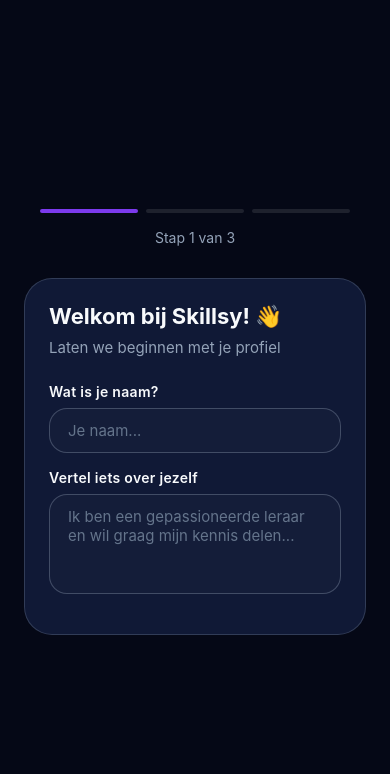
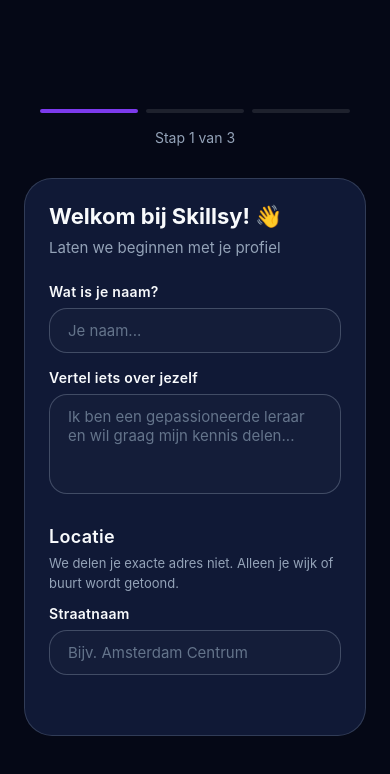
Before and after one commit to Cyber-morocco/Skillsy, a React Native app: screen /ProfileCreationStep1 in a window 390 px wide. Shown: the top 774 px of the page. Built offline with nearby package versions, Linux system fonts and the light colour scheme.

Commit message:
locatie invulvakken

```diff
--- a/mobile/src/navigation/AuthStack.tsx
+++ b/mobile/src/navigation/AuthStack.tsx
@@ -6,7 +6,7 @@
 } from '@react-navigation/native-stack';
 import { authColors } from '../styles/authStyles';
 
-// Import screens
+
 import {
   LoginScreen,
   SignupScreen,
--- a/mobile/src/screens/LoginScreen.tsx
+++ b/mobile/src/screens/LoginScreen.tsx
@@ -26,7 +26,6 @@
   const [rememberMe, setRememberMe] = useState(false);
 
   const handleLogin = () => {
-    // TODO: wire up with backend auth flow
     console.log('Logging in with:', { email, password });
   };
 
--- a/mobile/src/screens/ProfileCreationStep1.tsx
+++ b/mobile/src/screens/ProfileCreationStep1.tsx
@@ -21,9 +21,10 @@
 const ProfileCreationStep1: React.FC<NavProps> = ({ navigation }) => {
     const [name, setName] = useState('');
     const [bio, setBio] = useState('');
+    const [street, setStreet] = useState('');
+
     const [focusedField, setFocusedField] = useState<string | null>(null);
 
-    // Helper for consistent input styling
     const getInputStyle = (field: string) => [
         styles.input,
         focusedField === field && styles.inputFocused,
@@ -40,23 +41,16 @@
                     contentContainerStyle={styles.scrollContent}
                     keyboardShouldPersistTaps="handled"
                 >
-                    {/* HEADER / PROGRESS */}
-                    {/* Dit is het eerste stuk: De voortgangsbalk en stapindicator */}
                     <View style={{ alignItems: 'center', marginBottom: 32 }}>
                         <View style={{ flexDirection: 'row', width: '100%', justifyContent: 'space-between', marginBottom: 16, paddingHorizontal: 16 }}>
-                            {/* Huidige stap (actief) */}
                             <View style={{ height: 4, flex: 1, backgroundColor: authColors.accent, borderRadius: 2, marginRight: 8 }} />
-                            {/* Stap 2 (inactief) */}
                             <View style={{ height: 4, flex: 1, backgroundColor: 'rgba(255,255,255,0.1)', borderRadius: 2, marginRight: 8 }} />
-                            {/* Stap 3 (inactief) */}
                             <View style={{ height: 4, flex: 1, backgroundColor: 'rgba(255,255,255,0.1)', borderRadius: 2 }} />
                         </View>
                         <Text style={{ color: authColors.muted, fontSize: 14 }}>Stap 1 van 3</Text>
                     </View>
 
                     <View style={styles.card}>
-                        {/* TITLE */}
-                        {/* Titel en subtitel sectie */}
                         <View style={{ marginBottom: 24 }}>
                             <Text style={{ fontSize: 22, fontWeight: '700', color: authColors.text, marginBottom: 8 }}>
                                 Welkom bij Skillsy! 👋
@@ -66,8 +60,6 @@
                             </Text>
                         </View>
 
-                        {/* FORM FIELDS */}
-                        {/* Name */}
                         <View style={styles.fieldGroup}>
                             <Text style={styles.label}>Wat is je naam?</Text>
                             <TextInput
@@ -81,7 +73,6 @@
                             />
                         </View>
 
-                        {/* Bio */}
                         <View style={styles.fieldGroup}>
                             <Text style={styles.label}>Vertel iets over jezelf</Text>
                             <TextInput
@@ -97,7 +88,29 @@
                             />
                         </View>
 
-                        {/* De rest volgt later... */}
+                        <View style={{ marginBottom: 20, marginTop: 16 }}>
+                            <Text style={[styles.label, { fontSize: 18, marginBottom: 6 }]}>Locatie</Text>
+                            <Text style={{ color: authColors.muted, fontSize: 13, lineHeight: 20, marginBottom: 12 }}>
+                                We delen je exacte adres niet. Alleen je wijk of buurt wordt getoond.
+                            </Text>
+
+                            <View style={styles.fieldGroup}>
+                                <Text style={styles.label}>Straatnaam</Text>
+                                <TextInput
+                                    style={getInputStyle('street')}
+                                    placeholder="Bijv. Amsterdam Centrum"
+                                    placeholderTextColor={authColors.placeholder}
+                                    value={street}
+                                    onChangeText={setStreet}
+                                    onFocus={() => setFocusedField('street')}
+                                    onBlur={() => setFocusedField(null)}
+                                />
+                            </View>
+
+
+                        </View>
+
+
                     </View>
                 </ScrollView>
             </KeyboardAvoidingView>
--- a/mobile/src/screens/SignupScreen.tsx
+++ b/mobile/src/screens/SignupScreen.tsx
@@ -27,7 +27,6 @@
   const [focusedField, setFocusedField] = useState<string | null>(null);
 
   const handleSignup = () => {
-    // TODO: replace with actual sign-up flow
     console.log('Signing up:', { fullName, email, password, confirmPassword });
   };
 
@@ -59,9 +58,7 @@
             <TouchableOpacity
               activeOpacity={0.9}
               style={styles.socialButton}
-              onPress={() => {
-                // TODO: hook up Google sign-up
-              }}
+              onPress={() => { }}
             >
               <Image
                 source={require('../../../assets/google-logo.png')}
```
